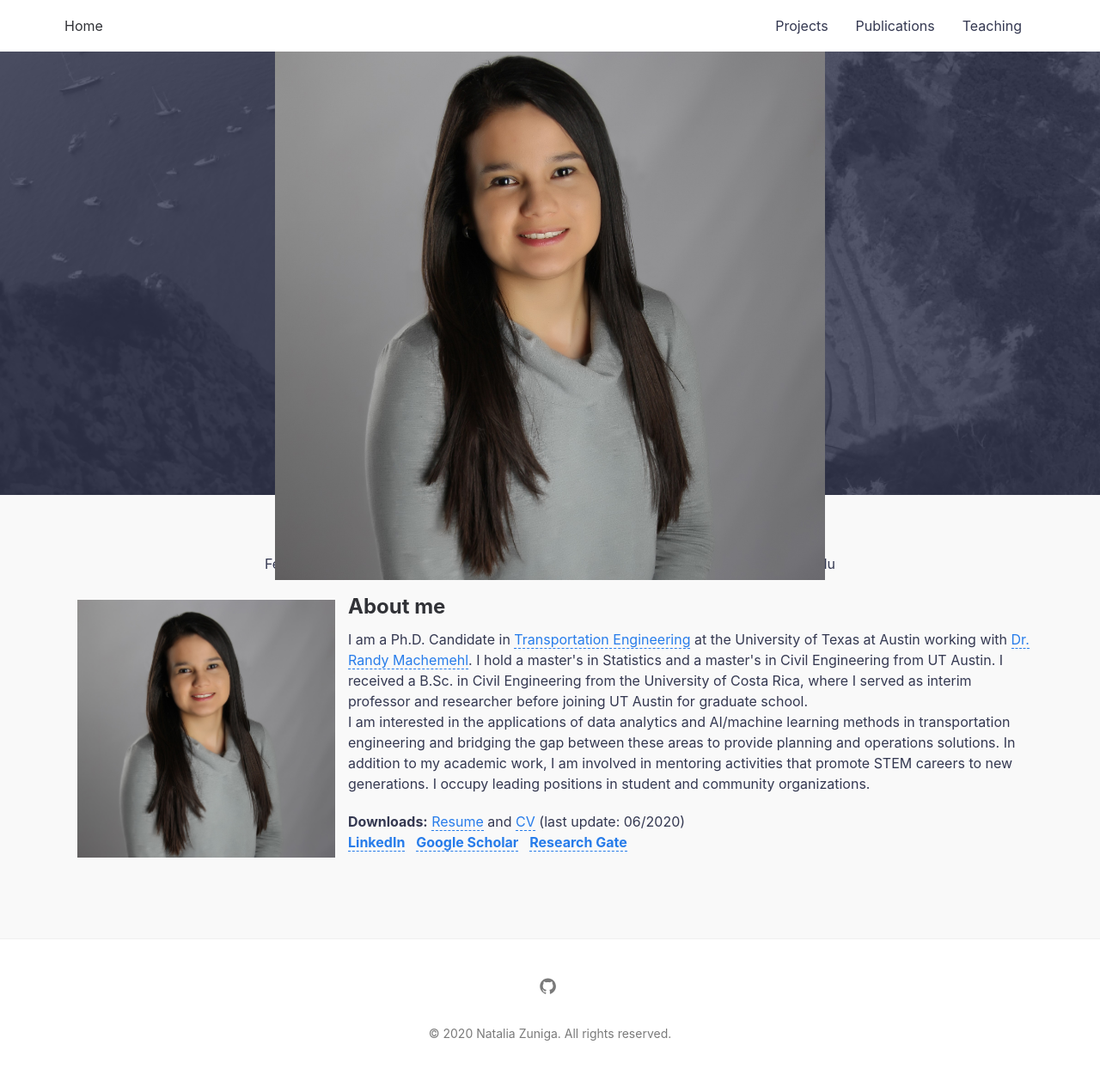
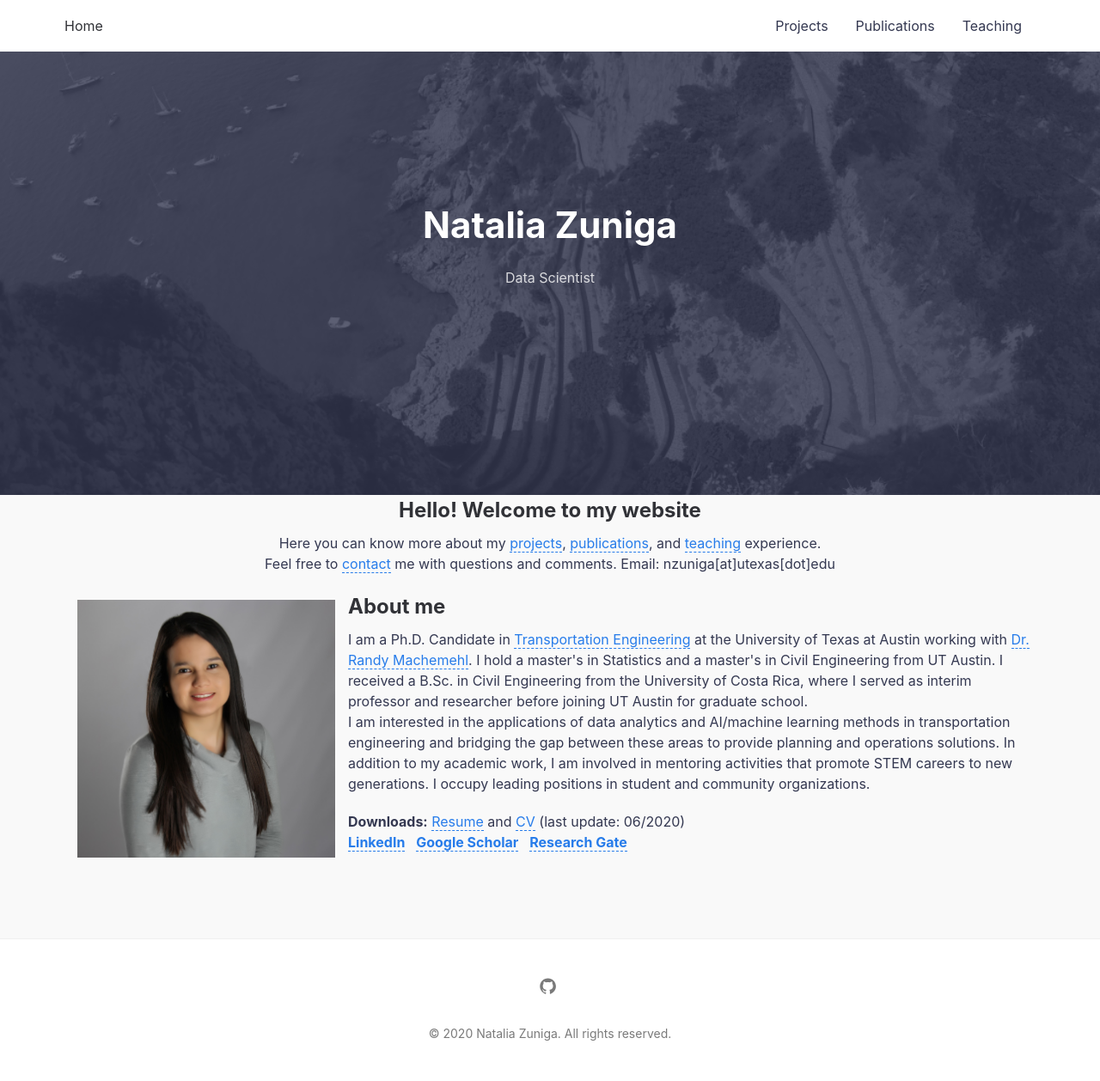
Before and after one commit to nzunigag/nzunigag.github.io, a Jekyll site: the page built from index.md, in a window 1280 px wide. Shown: the whole page at 86% size. Built offline with Jekyll 4.4.1, drawn with Linux system fonts in a browser that asks for light colours.

Commit message:
Update default.html

```diff
--- a/_layouts/default.html
+++ b/_layouts/default.html
@@ -24,7 +24,6 @@ layout: compress
       <div class="hero__wrap">
         <h1 class="hero__title">{{ site.title | escape }}</h1>
         <p class="hero__meta">{{ site.tagline }}</p>
-        <img src="../assets/img/nat.jpg" ALIGN="center" ; width:30px; height:30px;"/>
         </div>
     </div>
 
```
